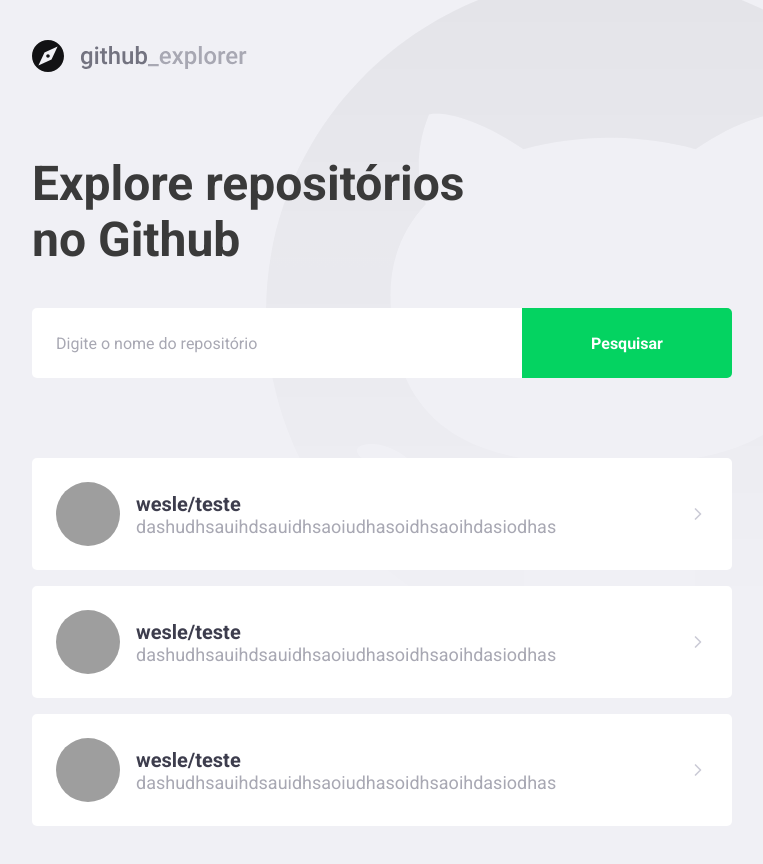
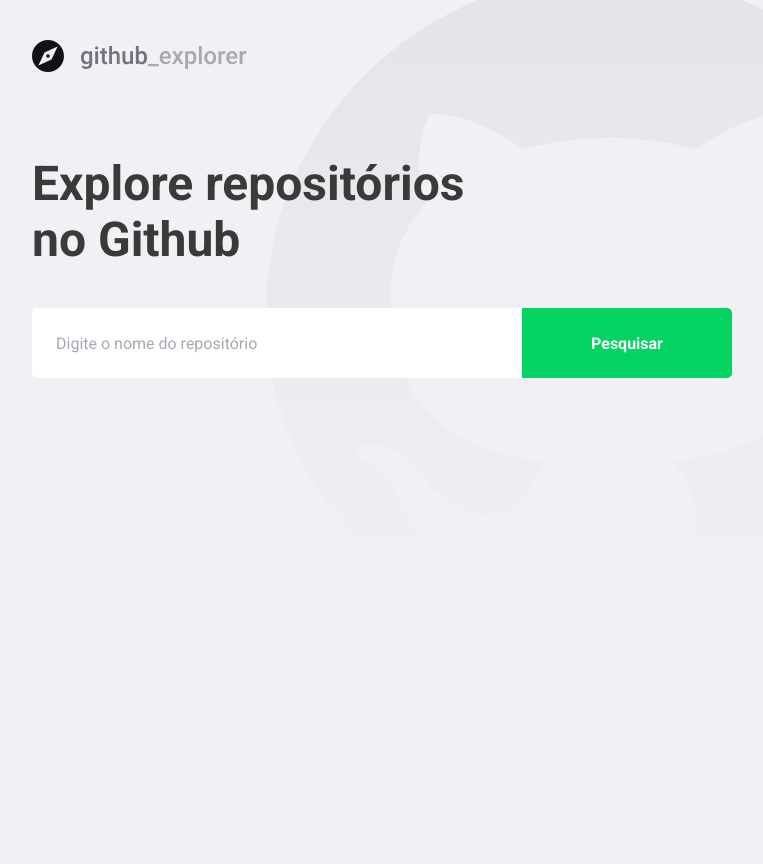
Before and after one commit to WesleDev/github-explorer, a React (Create React App) app: page / in a window 1280 px wide. Shown: the whole page, without its empty margins (148-911 px from the left). After the commit the page ends 800 px from the top, so only its background shows below. Built offline with nearby package versions, Linux system fonts and the light colour scheme; grey boxes are pictures that could not be loaded.

Commit message:
conectado a api

```diff
--- a/package.json
+++ b/package.json
@@ -10,6 +10,7 @@
     "@types/node": "^12.0.0",
     "@types/react": "^16.9.53",
     "@types/react-dom": "^16.9.8",
+    "axios": "^0.21.0",
     "polished": "^4.0.5",
     "react": "^17.0.1",
     "react-dom": "^17.0.1",
--- a/src/pages/Dashboard/index.tsx
+++ b/src/pages/Dashboard/index.tsx
@@ -1,58 +1,72 @@
-import React from 'react';
+import React, { useState, FormEvent } from 'react';
 
 import { FiChevronRight } from 'react-icons/fi';
 import logoImg from '../../assets/logo.svg';
+import api from '../../services/api';
+import Repository from '../Repository';
 
 import { Title, Form, Repositories } from './styles';
 
+interface Repository {
+  full_name: string;
+  description: string;
+  owner: {
+    login: string;
+    avatar_url: string;
+  };
+}
+
 const Dashboard: React.FC = () => {
+  const [newRepo, setNewRepo] = useState('');
+  const [repositories, setRepositories] = useState<Repository[]>([]);
+
+  async function handleAddRepository(
+    event: FormEvent<HTMLFormElement>,
+  ): Promise<void> {
+    // add novo repositório
+    // consumir API do github
+    // salvar novo repositorio no estado
+    event.preventDefault();
+
+    const response = await api.get<Repository>(`repos/${newRepo}`);
+
+    const repository = response.data;
+
+    setRepositories([...repositories, repository]);
+    setNewRepo('');
+
+    // console.log(response.data);
+  }
+
   return (
     <>
       <img src={logoImg} alt="Github Explorer" />
       <Title>Explore repositórios no Github</Title>
 
-      <Form>
-        <input placeholder="Digite o nome do repositório" />
+      <Form onSubmit={handleAddRepository}>
+        <input
+          value={newRepo}
+          onChange={e => setNewRepo(e.target.value)}
+          placeholder="Digite o nome do repositório"
+        />
         <button type="submit">Pesquisar</button>
       </Form>
 
       <Repositories>
-        <a href="teste">
+        {repositories.map(repository => (
+          <a key={repository.full_name} href="teste">
             <img
-            src="https://avatars1.githubusercontent.com/u/62607761?s=460&u=9b3b142fbae26c6c2c4bb6f941ca4243390d86be&v=4"
-            alt="Wesle Dev"
+              src={repository.owner.avatar_url}
+              alt={repository.owner.login}
             />
             <div>
-            <strong>wesle/teste</strong>
-            <p>dashudhsauihdsauidhsaoiudhasoidhsaoihdasiodhas</p>
+              <strong>{repository.full_name}</strong>
+              <p>{repository.description}</p>
             </div>
 
             <FiChevronRight size={20} />
           </a>
-        <a href="teste">
-          <img
-            src="https://avatars1.githubusercontent.com/u/62607761?s=460&u=9b3b142fbae26c6c2c4bb6f941ca4243390d86be&v=4"
-            alt="Wesle Dev"
-          />
-          <div>
-            <strong>wesle/teste</strong>
-            <p>dashudhsauihdsauidhsaoiudhasoidhsaoihdasiodhas</p>
-          </div>
-
-          <FiChevronRight size={20} />
-        </a>
-        <a href="teste">
-          <img
-            src="https://avatars1.githubusercontent.com/u/62607761?s=460&u=9b3b142fbae26c6c2c4bb6f941ca4243390d86be&v=4"
-            alt="Wesle Dev"
-          />
-          <div>
-            <strong>wesle/teste</strong>
-            <p>dashudhsauihdsauidhsaoiudhasoidhsaoihdasiodhas</p>
-          </div>
-
-          <FiChevronRight size={20} />
-        </a>
+        ))}
       </Repositories>
     </>
   );
--- a/src/pages/Dashboard/styles.ts
+++ b/src/pages/Dashboard/styles.ts
@@ -81,7 +81,8 @@
     }
 
     div {
-      margin-left: 16px;
+      margin: 0 16px;
+      flex: 1;
 
       strong {
         font-size: 20px;
--- /dev/null
+++ b/src/services/api.ts
@@ -0,0 +1,7 @@
+import axios from 'axios';
+
+const api = axios.create({
+  baseURL: 'https://api.github.com',
+});
+
+export default api;
```
Also changed, not shown: .eslintrc.json, 2 other files (tests, documents, lock files or other folders). Lines whose indentation alone changed are shown as unchanged.
